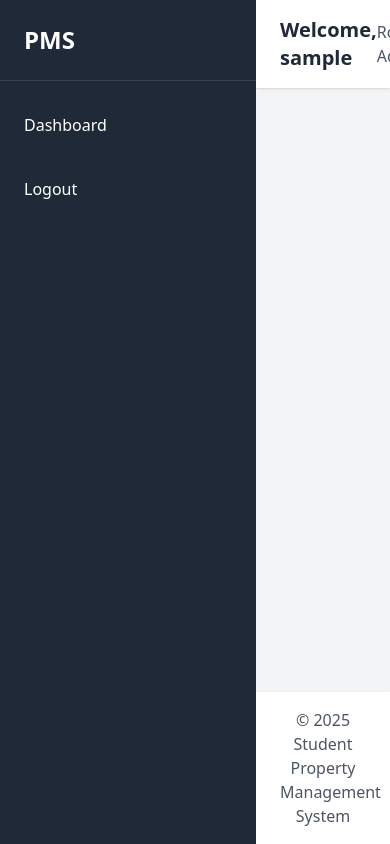
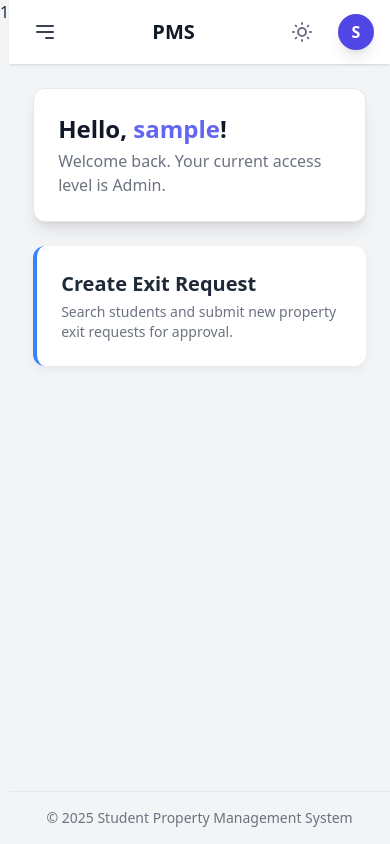
Before and after one commit to meke16/php-group-project, a PHP site: page /dashboard in a window 390 px wide. Run offline with PHP 8.4, Linux system fonts and the light colour scheme; the visitor is signed in with stand-in values (Sample User, id 1); some libraries are stand-ins or nearby versions.

Commit message:
implement role-based dashboard with responsive sidebar and dark mode.

```diff
--- a/views/dashboard.php
+++ b/views/dashboard.php
@@ -3,106 +3,220 @@ session_start();
 require_once __DIR__ . '/../config/db.php';
 require_once __DIR__ . '/../controllers/AuthController.php';
 
-// Redirect to login if not authenticated
 if (!AuthController::checkAuth()) {
-    header("Location: login");
+    // NOTE: Changed to relative path for better routing practice in PHP front controllers
+    header("Location: /login");
     exit;
 }
 
 $username = $_SESSION['username'];
 $role = $_SESSION['role'];
+$user_initial = strtoupper(substr($username, 0, 1));
 ?>
-
 <!DOCTYPE html>
-<html lang="en">
+<html lang="en" class="">
 <head>
     <meta charset="UTF-8">
     <meta name="viewport" content="width=device-width, initial-scale=1.0">
-    <title>Dashboard - Student Property Management</title>
+    <title>Dashboard - PMS</title>
+
     <script src="https://cdn.tailwindcss.com"></script>
+    <script>
+        tailwind.config = {
+            darkMode: 'class',
+            theme: {
+                extend: {
+                    colors: {
+                        // Using Indigo-600 and Indigo-500 for consistency
+                        primary: '#4f46e5',
+                        'primary-light': '#6366f1',
+                    },
+                }
+            }
+        }
+    </script>
 </head>
-<body class="bg-gray-100 text-gray-800">
-<?php if (isset($_SESSION['success'])): ?>
-    <div id="toast-success"
-         class="fixed top-5 right-5 bg-green-600 text-white px-4 py-3 rounded shadow-lg animate-slide-in">
-        <?= htmlspecialchars($_SESSION['success']) ?>
-    </div>
 
-    <script>
-        setTimeout(() => {
-            const toast = document.getElementById('toast-success');
-            if (toast) {
-                toast.style.opacity = '0';
-                setTimeout(() => toast.remove(), 500);
-            }
-        }, 3000);
-    </script>
+<body class="bg-gray-100 dark:bg-gray-900 text-gray-800 dark:text-gray-200 transition-colors duration-300">
 
-    <?php unset($_SESSION['success']); ?>
-<?php endif; ?>
-<!-- Sidebar -->
-<div class="flex h-screen">
-    <aside class="w-64 bg-gray-800 text-white flex-shrink-0">
-        <div class="p-6 text-2xl font-bold border-b border-gray-700">
-            PMS
-        </div>
-        <nav class="mt-6">
-            <a href="/dashboard.php" class="block py-2 px-6 hover:bg-gray-700 <?= ($_SERVER['REQUEST_URI'] === '/dashboard.php') ? 'bg-gray-700' : '' ?>">Dashboard</a>
+<div id="overlay"
+     class="fixed inset-0 bg-black/50 z-30 hidden lg:hidden"
+     onclick="toggleSidebar()"></div>
 
-            <?php if($role === 'gate'): ?>
-                <a href="/views/students/create.php" class="block py-2 px-6 hover:bg-gray-700">Register Student</a>
-                <a href="/views/properties/add.php" class="block py-2 px-6 hover:bg-gray-700">Add Property</a>
-                <a href="/views/exit_requests/pending.php" class="block py-2 px-6 hover:bg-gray-700">Pending Exits</a>
-            <?php elseif($role === 'dormitory'): ?>
-                <a href="/views/exit_requests/create.php" class="block py-2 px-6 hover:bg-gray-700">Create Exit Request</a>
-            <?php endif; ?>
+<div class="flex h-screen overflow-hidden">
 
-             <a href="logout" class="block py-2 px-6 hover:bg-gray-700 mt-6">Logout</a>
-        </nav>
-    </aside>
+<?= include 'sidebar.php' ?>
 
-    <!-- Main Content -->
     <div class="flex-1 flex flex-col overflow-y-auto">
-        <!-- Header -->
-        <header class="bg-white shadow px-6 py-4 flex justify-between items-center">
-            <h1 class="text-xl font-semibold">Welcome, <?= htmlspecialchars($username) ?></h1>
-            <span class="text-gray-600">Role: <?= ucfirst($role) ?></span>
+
+        <header class="sticky top-0 z-20 bg-white dark:bg-gray-800 shadow px-4 py-3 flex justify-between items-center transition-colors duration-300">
+
+            <button onclick="toggleSidebar()" class="lg:hidden text-gray-700 dark:text-gray-200 p-2 rounded hover:bg-gray-100 dark:hover:bg-gray-700">
+                <svg class="w-6 h-6" fill="none" stroke="currentColor" viewBox="0 0 24 24"><path stroke-linecap="round" stroke-linejoin="round" stroke-width="2" d="M4 6h16M4 12h16m-7 6h7"></path></svg>
+            </button>
+
+            <h1 class="text-xl font-bold text-gray-900 dark:text-white hidden sm:block">Dashboard</h1>
+            <h1 class="text-xl font-bold text-gray-900 dark:text-white sm:hidden">PMS</h1>
+
+            <div class="flex items-center gap-4">
+
+                <button id="theme-toggle" type="button"
+                    class="p-2 rounded-full text-gray-500 dark:text-gray-400 hover:bg-gray-100 dark:hover:bg-gray-700 transition-colors duration-200">
+                    <svg id="theme-toggle-light-icon" class="w-6 h-6" fill="none" stroke="currentColor" viewBox="0 0 24 24"><path stroke-linecap="round" stroke-linejoin="round" stroke-width="2" d="M12 3v1m0 16v1m9-9h-1M4 12H3m15.364 6.364l-.707-.707M6.343 6.343l-.707-.707m12.728 0l-.707.707M6.343 17.657l-.707.707M16 12a4 4 0 11-8 0 4 4 0 018 0z"></path></svg>
+                    <svg id="theme-toggle-dark-icon" class="w-6 h-6 hidden" fill="none" stroke="currentColor" viewBox="0 0 24 24"><path stroke-linecap="round" stroke-linejoin="round" stroke-width="2" d="M20.354 15.354A9 9 0 018.646 3.646 9.003 9.003 0 0012 21a9.003 9.003 0 008.354-5.646z"></path></svg>
+                </button>
+
+                <div class="flex items-center gap-3">
+                    <div class="text-right hidden sm:block">
+                        <p class="text-sm font-semibold text-gray-900 dark:text-white"><?= htmlspecialchars($username) ?></p>
+                        <p class="text-xs text-primary-light dark:text-primary-light font-medium"><?= ucfirst($role) ?></p>
+                    </div>
+                    <div class="w-9 h-9 rounded-full bg-primary flex items-center justify-center text-white font-bold text-base shadow-lg">
+                        <?= $user_initial ?>
+                    </div>
+                </div>
+            </div>
         </header>
 
-        <!-- Content -->
-        <main class="flex-1 p-6">
-            <div class="grid grid-cols-1 md:grid-cols-3 gap-6">
+        <main class="p-6 flex-1 space-y-6">
+            <div class="bg-white dark:bg-gray-800 p-6 rounded-xl shadow-lg border border-gray-200 dark:border-gray-700">
+                <h2 class="text-2xl font-semibold text-gray-900 dark:text-white">
+                    Hello, <span class="text-primary-light dark:text-primary-light"><?= htmlspecialchars($username) ?></span>!
+                </h2>
+                <p class="text-gray-500 dark:text-gray-400 mt-1">
+                    Welcome back. Your current access level is <?= ucfirst($role) ?>.
+                </p>
+            </div>
 
-                <!-- Example cards -->
-                <?php if($role === 'gate'): ?>
-                    <div class="bg-white p-4 rounded shadow">
-                        <h2 class="font-semibold text-lg mb-2">Registered Students</h2>
-                        <p class="text-gray-600">View and manage all students registered.</p>
-                    </div>
-                    <div class="bg-white p-4 rounded shadow">
-                        <h2 class="font-semibold text-lg mb-2">Properties</h2>
-                        <p class="text-gray-600">Add or update student properties.</p>
-                    </div>
-                    <div class="bg-white p-4 rounded shadow">
-                        <h2 class="font-semibold text-lg mb-2">Exit Requests</h2>
-                        <p class="text-gray-600">Verify dormitory exit requests.</p>
-                    </div>
-                <?php elseif($role === 'dormitory'): ?>
-                    <div class="bg-white p-4 rounded shadow col-span-1 md:col-span-3">
-                        <h2 class="font-semibold text-lg mb-2">Create Exit Requests</h2>
-                        <p class="text-gray-600">Search students and submit exit requests for approval.</p>
-                    </div>
+            <div class="grid grid-cols-1 sm:grid-cols-2 lg:grid-cols-3 gap-6">
+                <?php if ($role === 'gate'): ?>
+                    <a href="/views/students/index" class="action-card border-primary dark:border-primary-light">
+                        <h3 class="font-bold text-xl mb-1">Registered Students</h3>
+                        <p class="text-sm text-gray-500 dark:text-gray-400">View and manage all students registered in the system.</p>
+                    </a>
+                    <a href="/views/properties/index" class="action-card border-green-500">
+                        <h3 class="font-bold text-xl mb-1">Properties</h3>
+                        <p class="text-sm text-gray-500 dark:text-gray-400">Add or update student property records and details.</p>
+                    </a>
+                    <a href="/views/exit_requests/pending" class="action-card border-red-500">
+                        <h3 class="font-bold text-xl mb-1">Pending Exits</h3>
+                        <p class="text-sm text-gray-500 dark:text-gray-400">Verify and process dormitory exit requests submitted.</p>
+                    </a>
+                <?php else: ?>
+                    <a href="/views/exit_requests/create" class="action-card border-blue-500 col-span-full">
+                        <h3 class="font-bold text-xl mb-1">Create Exit Request</h3>
+                        <p class="text-sm text-gray-500 dark:text-gray-400">Search students and submit new property exit requests for approval.</p>
+                    </a>
                 <?php endif; ?>
+            </div>
 
-            </div>
         </main>
 
-        <!-- Footer -->
-        <footer class="bg-white shadow px-6 py-4 text-center text-gray-600">
-            &copy; <?= date('Y') ?> Student Property Management System
+        <footer class="text-center py-4 text-gray-500 dark:text-gray-400 text-sm border-t dark:border-gray-700 mt-auto">
+            © <?= date('Y') ?> Student Property Management System
         </footer>
+
     </div>
 </div>
 
+<script>
+    // --- Sidebar Toggle Logic ---
+    function toggleSidebar() {
+        const sidebar = document.getElementById('sidebar');
+        const overlay = document.getElementById('overlay');
+        const isHidden = sidebar.classList.contains('-translate-x-full');
+
+        if (isHidden) {
+            sidebar.classList.remove('-translate-x-full');
+            overlay.classList.remove('hidden');
+            // Prevent background scrolling when sidebar is open
+            document.body.style.overflow = 'hidden';
+        } else {
+            sidebar.classList.add('-translate-x-full');
+            overlay.classList.add('hidden');
+            document.body.style.overflow = 'auto';
+        }
+    }
+
+    // --- Dark Mode / Theme Toggle Logic ---
+    const themeToggleBtn = document.getElementById('theme-toggle');
+    const lightIcon = document.getElementById('theme-toggle-light-icon');
+    const darkIcon = document.getElementById('theme-toggle-dark-icon');
+
+    // 1. Initial Load: Check localStorage or default to system preference
+    const storedTheme = localStorage.getItem('color-theme');
+    const systemPrefersDark = window.matchMedia('(prefers-color-scheme: dark)').matches;
+
+    const applyTheme = (isDark) => {
+        if (isDark) {
+            document.documentElement.classList.add('dark');
+            darkIcon.classList.remove('hidden');
+            lightIcon.classList.add('hidden');
+        } else {
+            document.documentElement.classList.remove('dark');
+            lightIcon.classList.remove('hidden');
+            darkIcon.classList.add('hidden');
+        }
+    }
+    // Apply initial theme
+    const isDark = storedTheme === 'dark' || (!storedTheme && systemPrefersDark);
+    applyTheme(isDark);
+
+
+    // 2. Event Listener for Toggle
+    themeToggleBtn.addEventListener('click', function() {
+        const currentThemeIsDark = document.documentElement.classList.contains('dark');
+
+        if (currentThemeIsDark) {
+            // Switch to light
+            localStorage.setItem('color-theme', 'light');
+            applyTheme(false);
+        } else {
+            // Switch to dark
+            localStorage.setItem('color-theme', 'dark');
+            applyTheme(true);
+        }
+    });
+</script>
+
+<style>
+    /* Styling for regular navigation links */
+    .nav-link {
+        display: flex; /* Added flex to align icon/text */
+        align-items: center;
+        padding: 0.5rem 1.5rem;
+        margin: 0 0.75rem;
+        border-radius: 0.5rem;
+        color: #d1d5db; /* Gray-300 */
+        transition: background-color 0.2s, color 0.2s;
+    }
+    .nav-link:hover {
+        background: #374151; /* Gray-700 */
+        color: white;
+    }
+    /* Styling for the interactive content cards */
+    .action-card {
+        display: block;
+        background: white;
+        padding: 1.5rem;
+        border-radius: 0.75rem;
+        box-shadow: 0 4px 10px rgba(0,0,0,0.05);
+        border-left-width: 0.25rem; /* For colored accent line */
+        transition: transform 0.2s, box-shadow 0.2s;
+    }
+    .action-card:hover {
+        box-shadow: 0 8px 20px rgba(0,0,0,0.1);
+        transform: translateY(-2px);
+    }
+    /* Dark mode adjustments for cards */
+    .dark .action-card {
+        background: #1f2937; /* Gray-800 */
+        box-shadow: 0 4px 10px rgba(0,0,0,0.2);
+    }
+    .dark .action-card:hover {
+        box-shadow: 0 8px 20px rgba(0,0,0,0.3);
+    }
+</style>
+
 </body>
 </html>
--- /dev/null
+++ b/views/sidebar.php
@@ -0,0 +1,44 @@
+<aside id="sidebar"
+           class="fixed lg:static inset-y-0 left-0 z-40 w-64 bg-gray-800 dark:bg-gray-900 text-white
+                  flex flex-col transform -translate-x-full lg:translate-x-0 transition-transform duration-300 ease-in-out">
+
+        <div class="p-6 text-2xl font-extrabold text-primary border-b border-gray-700 dark:border-gray-800">
+            PMS
+        </div>
+
+        <nav class="mt-4 space-y-2 flex-grow">
+            <a href="/dashboard"
+               class="flex items-center py-2 px-6 mx-3 rounded-lg <?= ($_SERVER['REQUEST_URI'] === '/dashboard') ? 'bg-primary text-white shadow-md' : 'nav-link' ?>">
+               <svg class="w-5 h-5 mr-3" fill="none" stroke="currentColor" viewBox="0 0 24 24"><path stroke-linecap="round" stroke-linejoin="round" stroke-width="2" d="M3 12l2-2m0 0l7-7 7 7M5 10v10a1 1 0 001 1h3m10-11l-7-7m7 7v10a1 1 0 00-1 1h-3m-7 0a1 1 0 01-1-1v-4a1 1 0 011-1h2a1 1 0 011 1v4a1 1 0 01-1 1h-2z"></path></svg>
+               Dashboard
+            </a>
+
+            <?php if ($role === 'gate'): ?>
+                <a href="/views/students/create" class="flex items-center py-2 px-6 mx-3 rounded-lg nav-link">
+                    <svg class="w-5 h-5 mr-3" fill="none" stroke="currentColor" viewBox="0 0 24 24"><path stroke-linecap="round" stroke-linejoin="round" stroke-width="2" d="M18 9v3m0 0v3m0-3h3m-3 0h-3m-2-5a4 4 0 11-8 0 4 4 0 018 0zM3 20a6 6 0 0112 0v1H3v-1z"></path></svg>
+                    Register Student
+                </a>
+                <a href="/views/properties/add" class="flex items-center py-2 px-6 mx-3 rounded-lg nav-link">
+                    <svg class="w-5 h-5 mr-3" fill="none" stroke="currentColor" viewBox="0 0 24 24"><path stroke-linecap="round" stroke-linejoin="round" stroke-width="2" d="M19 11H5m14 0a2 2 0 012 2v6a2 2 0 01-2 2H5a2 2 0 01-2-2v-6a2 2 0 012-2m14 0V9a2 2 0 00-2-2M5 11V9a2 2 0 012-2h2m0 0h2.5a1 1 0 001-1V5a1 1 0 00-1-1H7a2 2 0 00-2 2v4m0 0h14"></path></svg>
+                    Add Property
+                </a>
+                <a href="/views/exit_requests/pending" class="flex items-center py-2 px-6 mx-3 rounded-lg nav-link">
+                    <svg class="w-5 h-5 mr-3" fill="none" stroke="currentColor" viewBox="0 0 24 24"><path stroke-linecap="round" stroke-linejoin="round" stroke-width="2" d="M12 8v4l3 3m6-3a9 9 0 11-18 0 9 9 0 0118 0z"></path></svg>
+                    Pending Exits
+                </a>
+            <?php elseif ($role === 'dormitory'): ?>
+                <a href="/views/exit_requests/create" class="flex items-center py-2 px-6 mx-3 rounded-lg nav-link">
+                    <svg class="w-5 h-5 mr-3" fill="none" stroke="currentColor" viewBox="0 0 24 24"><path stroke-linecap="round" stroke-linejoin="round" stroke-width="2" d="M11 5H6a2 2 0 00-2 2v11a2 2 0 002 2h11a2 2 0 002-2v-5m-1.414-9.414a2 2 0 112.828 2.828L11.828 15H9v-2.828l8.586-8.586z"></path></svg>
+                    Create Exit Request
+                </a>
+            <?php endif; ?>
+        </nav>
+
+        <div class="p-6 border-t border-gray-700 dark:border-gray-800">
+            <a href="/logout"
+               class="flex items-center justify-center py-2 bg-red-600 text-white rounded-lg hover:bg-red-700 transition-colors duration-200">
+                <svg class="w-5 h-5 mr-2" fill="none" stroke="currentColor" viewBox="0 0 24 24"><path stroke-linecap="round" stroke-linejoin="round" stroke-width="2" d="M17 16l4-4m0 0l-4-4m4 4H7m6 4v1a3 3 0 01-3 3H6a3 3 0 01-3-3v-4a3 3 0 013-3h4a3 3 0 013 3v1"></path></svg>
+                Logout
+            </a>
+        </div>
+    </aside>
```
